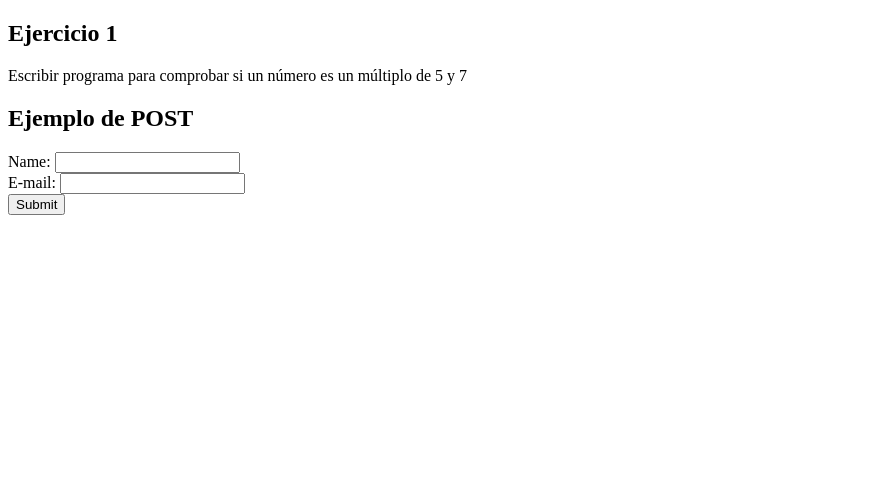
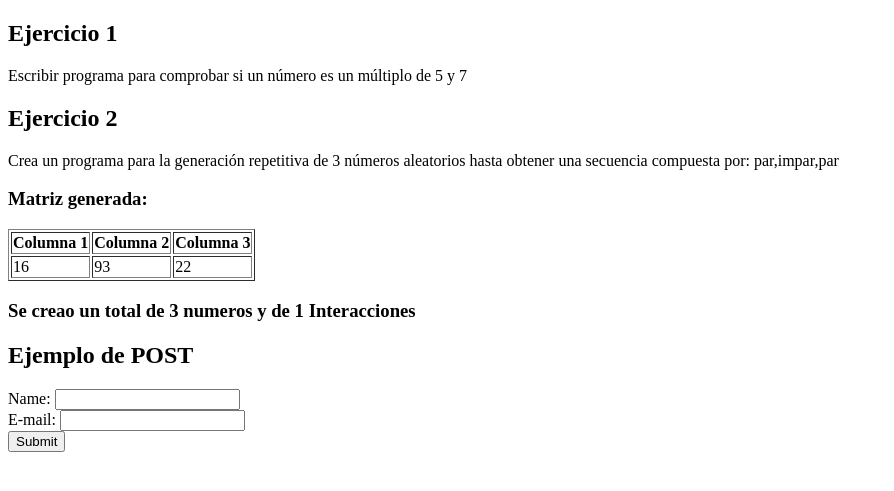
Before and after one commit to PabloIbVa/tecweb, a PHP site: page /tecweb/ in a window 1280 px wide. Shown: the top 491 px of the page, without its empty margins (0-894 px from the left). Run offline with PHP 8.4, Linux system fonts and the light colour scheme.

Commit message:
Se realizo el ejericicio 2 y se anadio dentro de el documento principal

```diff
--- a/practicas/p06/index.php
+++ b/practicas/p06/index.php
@@ -15,7 +15,34 @@
             multiplos5y7($_GET['numero']);
         }
     ?>
+    <h2>Ejercicio 2</h2>
+    <p>Crea un programa para la generación repetitiva de 3 números aleatorios hasta obtener una
+    secuencia compuesta por: par,impar,par</p>
+    <?php
+        require_once __DIR__ . '/src/funciones.php';
+        $resul = matriz_3();
+        $matriz = $resul['matriz'];
+        $iter = $resul['iter'];
+        $num = $resul['num'];
+        echo '<h3>Matriz generada:</h3>';
+        echo '<table border="1">';
+        echo '<tr>';
+        echo '<th>Columna 1</th>';
+        echo '<th>Columna 2</th>';
+        echo '<th>Columna 3</th>';
+        echo '</tr>';
+        for($i=0;$i<$iter;$i++)
+        {
+            echo '<tr>';
+            echo '<td>'.$matriz[$i][0].'</td>';
+            echo '<td>'.$matriz[$i][1].'</td>';
+            echo '<td>'.$matriz[$i][2].'</td>';
+            echo '</tr>';
+        }
+        echo '</table>';
+        echo '<h3>Se creao un total de '.$num.' numeros  y de '.$iter.' Interacciones</h3>';
 
+    ?>
     <h2>Ejemplo de POST</h2>
     <form action="http://localhost/tecweb/practicas/p04/index.php" method="post">
         Name: <input type="text" name="name"><br>
--- a/practicas/p06/src/funciones.php
+++ b/practicas/p06/src/funciones.php
@@ -10,4 +10,34 @@
             echo '<h3>R= El número '.$num.' NO es múltiplo de 5 y 7.</h3>';
         }
     }
+    function par_im_par($col1,$col2,$col3){
+        if ($col1%2==0 && $col2%2!=0 && $col3%2==0) {
+            return true;
+        }
+        else{
+            return false;
+        }
+    }
+    function matriz_3(){
+        $matriz = array();
+        $num = 0;
+        $iter = 0;
+        $i = 0;
+        do{
+            $col1 = rand(1, 100);
+            $col2 = rand(1, 100);
+            $col3 = rand(1, 100);
+            $matriz[$i][0] = $col1;
+            $matriz[$i][1] = $col2;
+            $matriz[$i][2] = $col3;
+            $i++;
+            $num = $num + 3;
+            $iter++;
+        }while(par_im_par($col1,$col2,$col3)==false);
+        return[
+            'matriz' => $matriz,
+            'iter' => $iter,
+            'num' => $num
+        ];
+    }
 ?>
```
